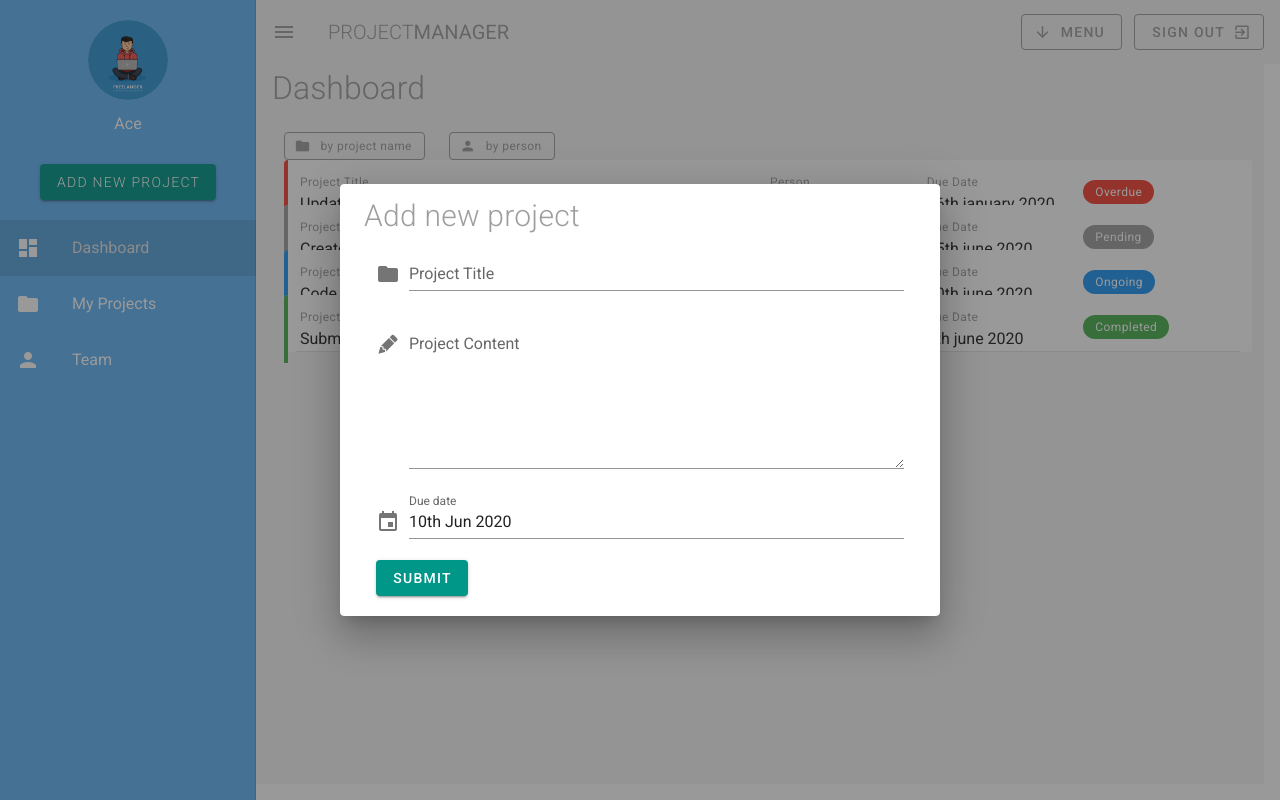
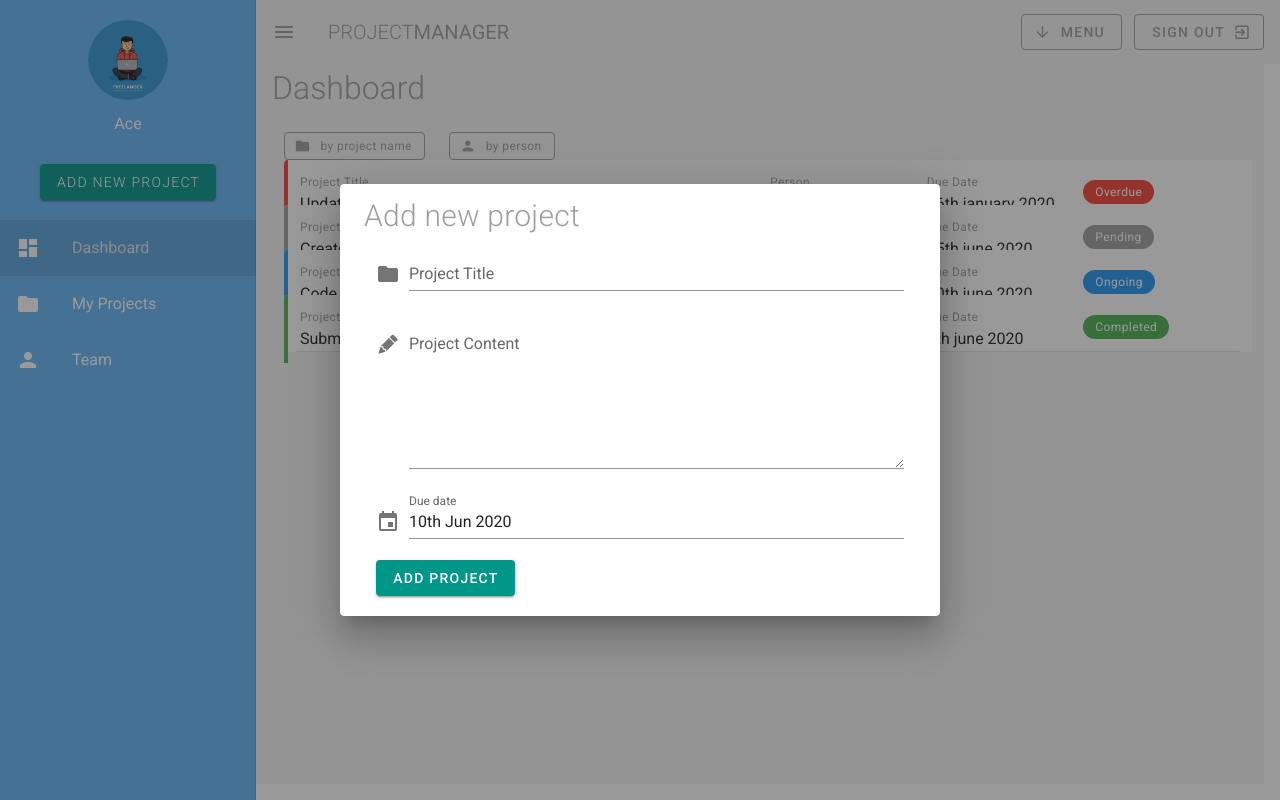
Before and after one commit to uzlash/Project-Manager, a Vue app: page / in a window 1280 px wide. Both pictures are taken after a click on the button "ADD NEW PROJECT". Built offline with nearby package versions, Linux system fonts and the light colour scheme.

Commit message:
added simple form validation

```diff
--- a/src/components/Popup.vue
+++ b/src/components/Popup.vue
@@ -8,9 +8,9 @@
                 <h2 class="font-weight-light grey--text ">Add new project</h2>
             </v-card-title>
             <v-card-text>
-                <v-form class="px-3">
-                    <v-text-field label="Project Title" prepend-icon="mdi-folder" v-model="title"></v-text-field>
-                    <v-textarea label="Project Content" prepend-icon="mdi-lead-pencil" v-model="content"></v-textarea>
+                <v-form class="px-3" ref="form">
+                    <v-text-field label="Project Title" prepend-icon="mdi-folder" v-model="title" :rules="inputRules"></v-text-field>
+                    <v-textarea label="Project Content" prepend-icon="mdi-lead-pencil" v-model="content" :rules="inputRules"></v-textarea>
 
                     <v-menu
                     ref="menu"
@@ -37,7 +37,7 @@
                     </v-date-picker>
                 </v-menu>
 
-                    <v-btn class="teal white--text" @click="submit">Submit</v-btn>
+                    <v-btn class="teal white--text" @click="submit">Add Project</v-btn>
                 </v-form>
             </v-card-text>
         </v-card>
@@ -52,11 +52,17 @@ export default {
         content: '',
         due: null,
         date: new Date().toISOString().substr(0, 10),
-        menu: false
+        menu: false,
+        inputRules: [
+        v => !!v || 'Field is required',
+        v => (v && v.length >= 3) || 'Minimum length is 3 characters',
+      ]
     }),
     methods: {
         submit() {
-            console.log(this.date)
+            if(this.$refs.form.validate()){
+                console.log("Worked")
+            }
         }
     },
      computed: {
```
